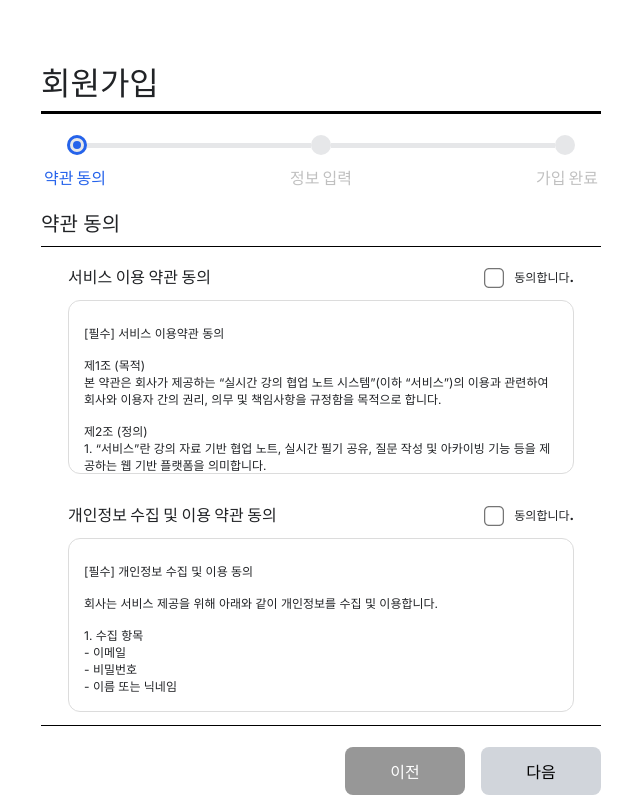
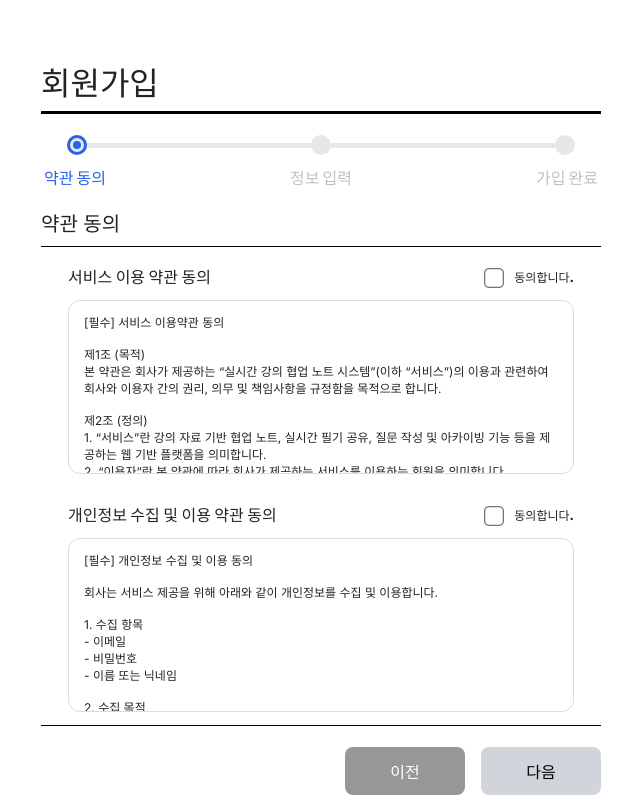
Before and after one commit to TikiTaka-devTeam/tikitaka-frontend, a React (Vite) app: page /signup-terms in a window 1280 px wide. Shown: the whole page, without its empty margins (319-959 px from the left). Built offline with nearby package versions, Linux system fonts and the light colour scheme; no server answers; a web font is replaced by a local one.

Commit message:
약관동의 공백 채우기 수정 완료

```diff
--- a/src/features/auth/styles/signupTerms.css
+++ b/src/features/auth/styles/signupTerms.css
@@ -196,7 +196,7 @@
   height: 174px;
   border: 1px solid #dcdcdc;
   border-radius: 12px;
-  padding: 11px 10px 0px 15px;
+  padding: 0px 10px 0px 15px;
 }
 
 .terms-content-inner {
@@ -206,7 +206,6 @@
   font-variation-settings: "wght" 400;
   font-size: 12px;
   padding-right: 10px;
-
   box-sizing: border-box;
 }
 
```
